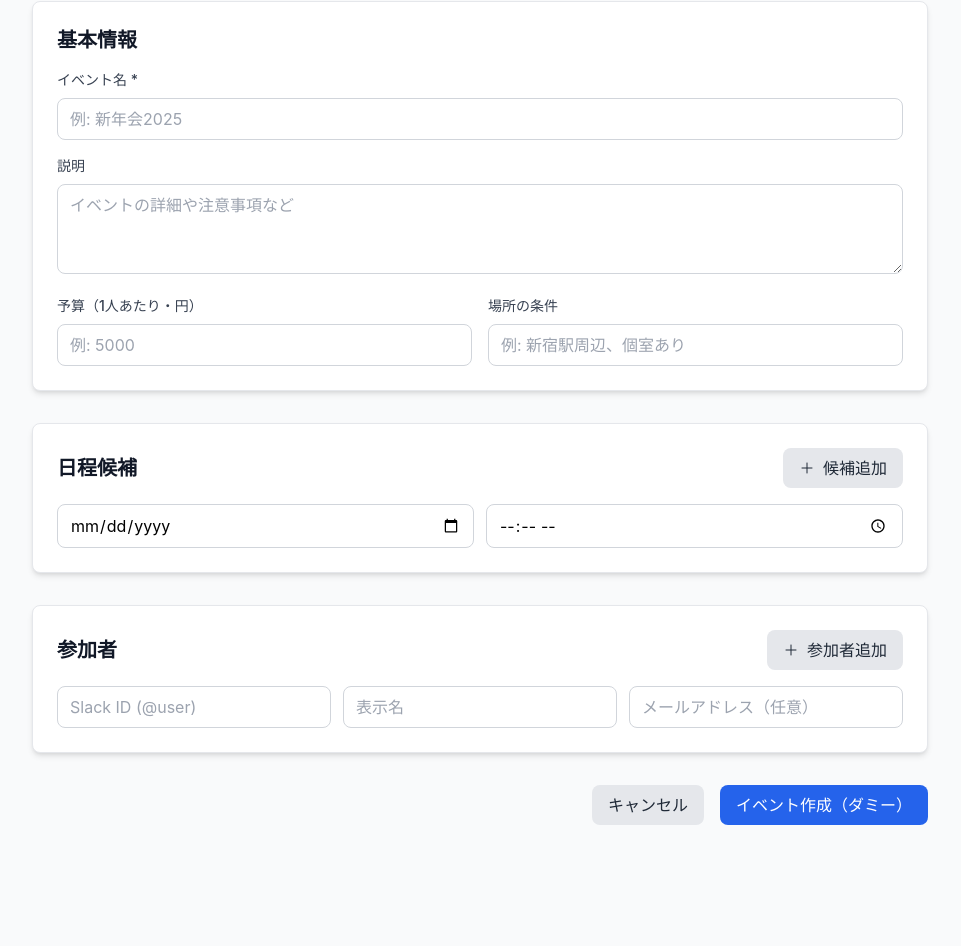
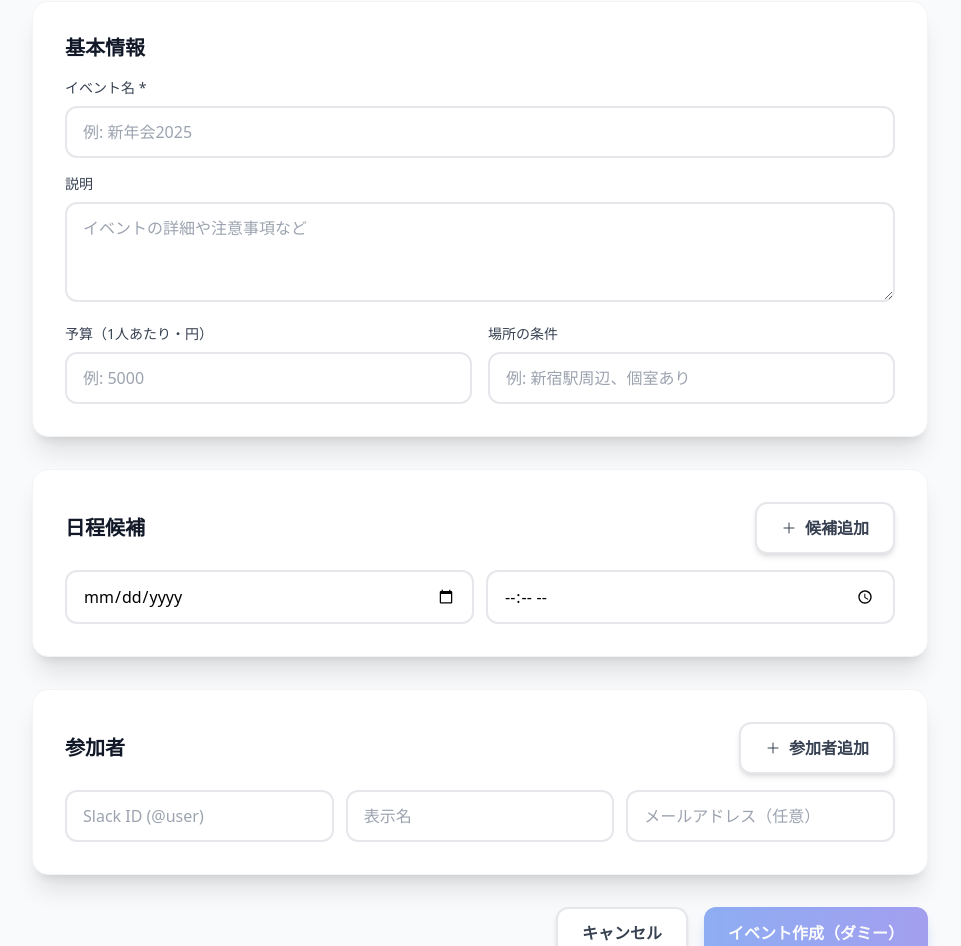
Before and after one commit to d01ki/complete-kanji-ai, a Next.js app: page /events/create in a window 1280 px wide. Shown: the part 196-1142 px from the top of the page, without its empty margins (160-1121 px from the left). Before the commit the page ends 1053 px from the top, so only its background shows below. Built offline with nearby package versions, Linux system fonts and the light colour scheme.

Commit message:
🔧 Fix CSS error - remove custom primary colors, use standard Tailwind classes

```diff
--- a/next.config.js
+++ b/next.config.js
@@ -1,15 +1,7 @@
 /** @type {import('next').NextConfig} */
 const nextConfig = {
-  experimental: {
-    appDir: true,
-  },
-  env: {
-    DEV_USERNAME: process.env.DEV_USERNAME,
-    DEV_PASSWORD: process.env.DEV_PASSWORD,
-    OPENAI_API_KEY: process.env.OPENAI_API_KEY,
-    SLACK_WEBHOOK_URL: process.env.SLACK_WEBHOOK_URL,
-    DATABASE_URL: process.env.DATABASE_URL,
-  },
+  reactStrictMode: true,
+  swcMinify: true,
 }
 
 module.exports = nextConfig
--- a/src/app/globals.css
+++ b/src/app/globals.css
@@ -3,25 +3,82 @@
 @tailwind utilities;
 
 @layer base {
-  html {
-    font-family: -apple-system, BlinkMacSystemFont, 'Segoe UI', Roboto, 'Helvetica Neue', Arial, sans-serif;
+  body {
+    @apply antialiased;
   }
 }
 
 @layer components {
+  /* プライマリボタン */
   .btn-primary {
-    @apply bg-primary-600 text-white px-4 py-2 rounded-lg hover:bg-primary-700 transition-colors;
+    @apply relative overflow-hidden bg-gradient-to-r from-blue-600 to-indigo-600 text-white px-6 py-3 rounded-xl font-semibold;
+    @apply shadow-lg shadow-blue-500/50 hover:shadow-xl hover:shadow-blue-600/50;
+    @apply transform hover:-translate-y-0.5 active:translate-y-0;
+    @apply transition-all duration-300;
+    @apply disabled:opacity-50 disabled:cursor-not-allowed disabled:transform-none;
   }
 
-  .btn-secondary {
-    @apply bg-gray-200 text-gray-800 px-4 py-2 rounded-lg hover:bg-gray-300 transition-colors;
+  .btn-primary::before {
+    content: '';
+    @apply absolute inset-0 bg-gradient-to-r from-blue-400 to-indigo-400 opacity-0 transition-opacity duration-300;
   }
 
-  .card {
-    @apply bg-white rounded-lg shadow-md p-6 border border-gray-200;
+  .btn-primary:hover::before {
+    @apply opacity-100;
   }
 
+  /* セカンダリボタン */
+  .btn-secondary {
+    @apply bg-white text-gray-700 px-6 py-3 rounded-xl font-semibold;
+    @apply border-2 border-gray-200 hover:border-blue-300 hover:bg-blue-50;
+    @apply shadow-md hover:shadow-lg;
+    @apply transform hover:-translate-y-0.5 active:translate-y-0;
+    @apply transition-all duration-300;
+    @apply disabled:opacity-50 disabled:cursor-not-allowed;
+  }
+
+  /* カード */
+  .card {
+    @apply bg-white rounded-2xl shadow-xl p-8 border border-gray-100;
+    @apply hover:shadow-2xl hover:border-blue-100;
+    @apply transform hover:-translate-y-1;
+    @apply transition-all duration-300;
+  }
+
+  /* 入力フィールド */
   .input-field {
-    @apply w-full px-3 py-2 border border-gray-300 rounded-lg focus:outline-none focus:ring-2 focus:ring-primary-500 focus:border-transparent;
+    @apply w-full px-4 py-3 border-2 border-gray-200 rounded-xl;
+    @apply focus:ring-4 focus:ring-blue-500/20 focus:border-blue-500;
+    @apply transition-all duration-300;
+    @apply placeholder-gray-400;
+  }
+
+  /* グラデーション背景 */
+  .gradient-bg {
+    @apply bg-gradient-to-br from-blue-50 via-indigo-50 to-purple-50;
+  }
+
+  /* ステータスバッジ */
+  .badge {
+    @apply inline-flex items-center px-3 py-1 rounded-full text-sm font-semibold shadow-sm;
+  }
+
+  /* アニメーション */
+  @keyframes float {
+    0%, 100% { transform: translateY(0px); }
+    50% { transform: translateY(-10px); }
+  }
+
+  .animate-float {
+    animation: float 3s ease-in-out infinite;
+  }
+
+  @keyframes pulse-glow {
+    0%, 100% { box-shadow: 0 0 20px rgba(59, 130, 246, 0.5); }
+    50% { box-shadow: 0 0 40px rgba(59, 130, 246, 0.8); }
+  }
+
+  .pulse-glow {
+    animation: pulse-glow 2s ease-in-out infinite;
   }
 }
--- a/tailwind.config.js
+++ b/tailwind.config.js
@@ -6,16 +6,7 @@ module.exports = {
     './src/app/**/*.{js,ts,jsx,tsx,mdx}',
   ],
   theme: {
-    extend: {
-      colors: {
-        primary: {
-          50: '#eff6ff',
-          500: '#3b82f6',
-          600: '#2563eb',
-          700: '#1d4ed8',
-        },
-      },
-    },
+    extend: {},
   },
   plugins: [],
 }
```
